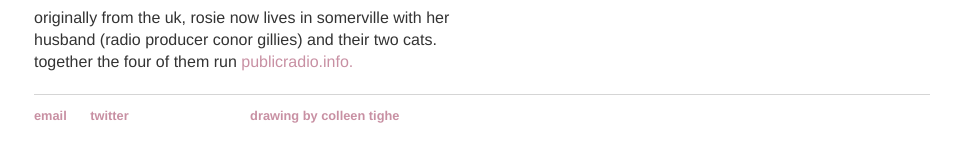
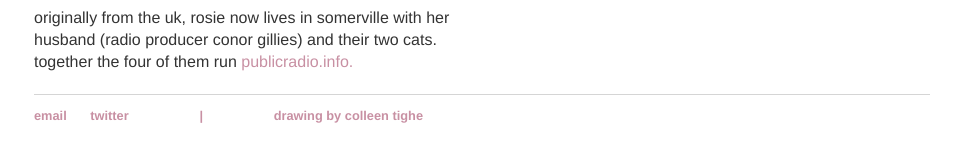
Before and after one commit to rosiebusia/rosiebusia.github.io, a Jekyll site: the page built from index.html, in a window 1280 px wide. Shown: the part 496-658 px from the top of the page, without its empty margins (86-1046 px from the left). Built offline with Jekyll 4.4.1, drawn with Linux system fonts in a browser that asks for light colours.

Commit message:
Update default.html

```diff
--- a/_layouts/default.html
+++ b/_layouts/default.html
@@ -16,7 +16,7 @@
 			<ul><li>
 				<a href="mailto:rosie@rosiegillies.com">email</a></li>
 				<li> <a href="https://twitter.com/breadandrosie" target=”_blank”>twitter</a></li>
-				<li>&nbsp;</li><li>&nbsp;</li><li>&nbsp;</li><li>&nbsp;</li>
+				<li>&nbsp;</li><li>&nbsp;</li><li>|</li><li>&nbsp;</li><li>&nbsp;</li>
 				<li>drawing by <a href="https://colleentigheart.com" target="_blank">colleen tighe</a></li>
 				</ul>
 
```
